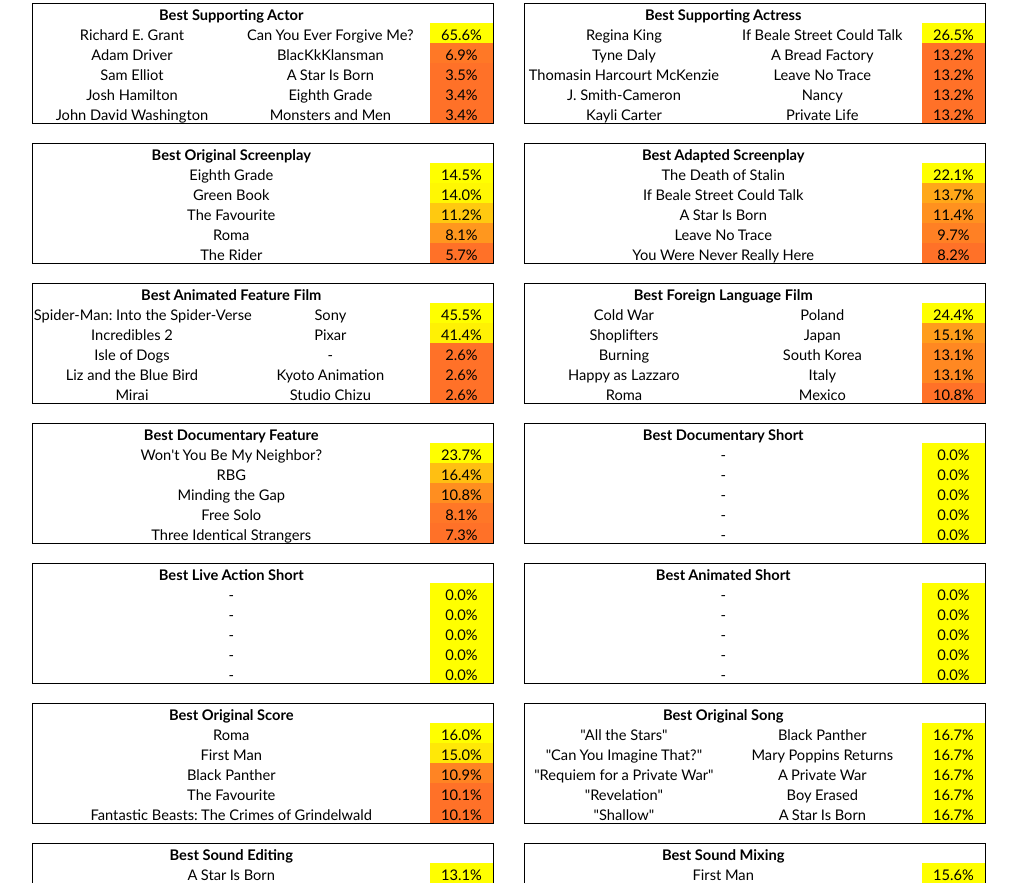
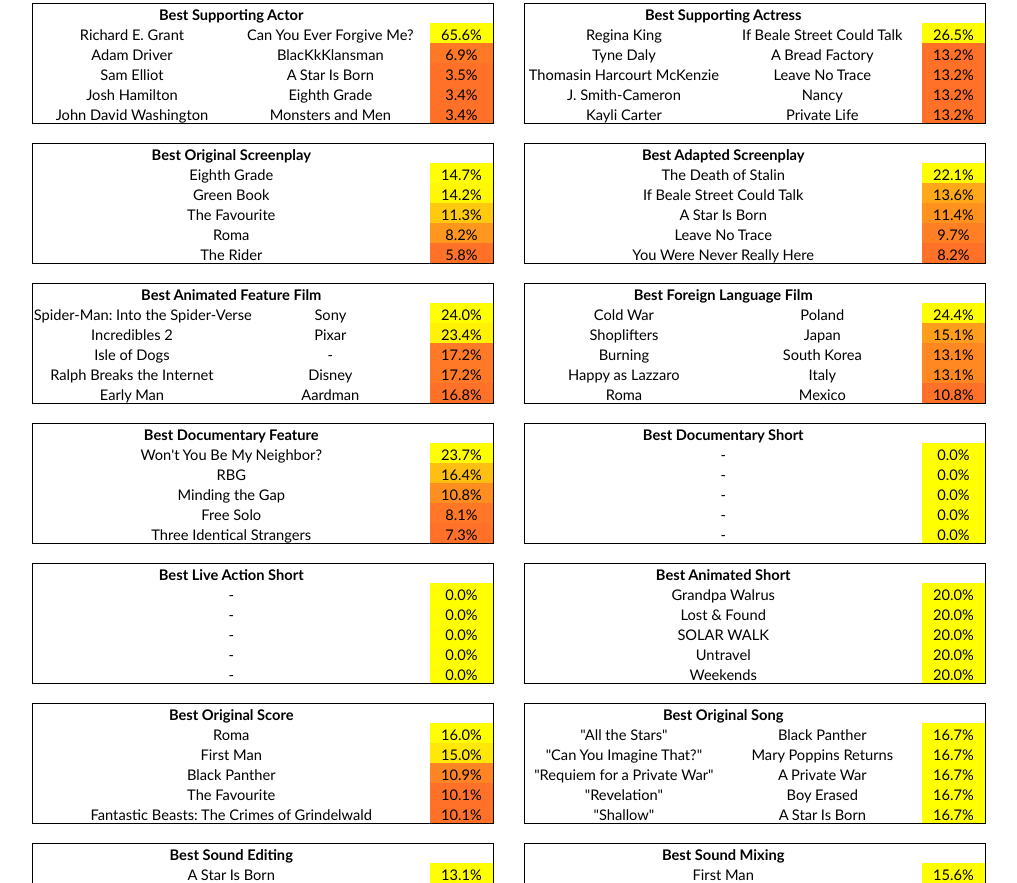
Before and after one commit to pinguinoEO/pinguinoeo.github.io, a plain HTML site: page oscars_2019.htm in a window 1280 px wide. Shown: the part 391-1274 px from the top of the page, without its empty margins (131-1148 px from the left). Drawn offline with Linux system fonts and the light colour scheme.

Commit message:
Annie Noms

```diff
--- a/oscars_2019.htm
+++ b/oscars_2019.htm
@@ -714,7 +714,7 @@
   <td class=xl7216248 style='font-size:11.0pt;color:black;font-weight:400;
   text-decoration:none;text-underline-style:none;text-line-through:none;
   font-family:Calibri;border-top:none;border-right:.5pt solid windowtext;
-  border-bottom:none;border-left:none;background:yellow;mso-pattern:black none'>14.5%</td>
+  border-bottom:none;border-left:none;background:yellow;mso-pattern:black none'>14.7%</td>
   <td class=xl1516248></td>
   <td colspan=2 class=xl6316248 align=center>The Death of Stalin</td>
   <td class=xl7216248 style='font-size:11.0pt;color:black;font-weight:400;
@@ -729,13 +729,13 @@
   <td class=xl7216248 style='font-size:11.0pt;color:black;font-weight:400;
   text-decoration:none;text-underline-style:none;text-line-through:none;
   font-family:Calibri;border-top:none;border-right:.5pt solid windowtext;
-  border-bottom:none;border-left:none;background:#FFF703;mso-pattern:black none'>14.0%</td>
+  border-bottom:none;border-left:none;background:#FFF703;mso-pattern:black none'>14.2%</td>
   <td class=xl1516248></td>
   <td colspan=2 class=xl6316248 align=center>If Beale Street Could Talk</td>
   <td class=xl7216248 style='font-size:11.0pt;color:black;font-weight:400;
   text-decoration:none;text-underline-style:none;text-line-through:none;
   font-family:Calibri;border-top:none;border-right:.5pt solid windowtext;
-  border-bottom:none;border-left:none;background:#FFA819;mso-pattern:black none'>13.7%</td>
+  border-bottom:none;border-left:none;background:#FFA819;mso-pattern:black none'>13.6%</td>
   <td class=xl1516248></td>
  </tr>
  <tr height=20 style='height:15.0pt'>
@@ -744,7 +744,7 @@
   <td class=xl7216248 style='font-size:11.0pt;color:black;font-weight:400;
   text-decoration:none;text-underline-style:none;text-line-through:none;
   font-family:Calibri;border-top:none;border-right:.5pt solid windowtext;
-  border-bottom:none;border-left:none;background:#FFC910;mso-pattern:black none'>11.2%</td>
+  border-bottom:none;border-left:none;background:#FFC910;mso-pattern:black none'>11.3%</td>
   <td class=xl1516248></td>
   <td colspan=2 class=xl6316248 align=center>A Star Is Born</td>
   <td class=xl7216248 style='font-size:11.0pt;color:black;font-weight:400;
@@ -759,7 +759,7 @@
   <td class=xl7216248 style='font-size:11.0pt;color:black;font-weight:400;
   text-decoration:none;text-underline-style:none;text-line-through:none;
   font-family:Calibri;border-top:none;border-right:.5pt solid windowtext;
-  border-bottom:none;border-left:none;background:#FF971E;mso-pattern:black none'>8.1%</td>
+  border-bottom:none;border-left:none;background:#FF971E;mso-pattern:black none'>8.2%</td>
   <td class=xl1516248></td>
   <td colspan=2 class=xl6316248 align=center>Leave No Trace</td>
   <td class=xl7216248 style='font-size:11.0pt;color:black;font-weight:400;
@@ -775,7 +775,7 @@
   text-decoration:none;text-underline-style:none;text-line-through:none;
   font-family:Calibri;border-top:none;border-right:.5pt solid windowtext;
   border-bottom:.5pt solid windowtext;border-left:none;background:#FF7128;
-  mso-pattern:black none'>5.7%</td>
+  mso-pattern:black none'>5.8%</td>
   <td class=xl1516248></td>
   <td colspan=2 class=xl6916248 align=center>You Were Never Really Here</td>
   <td class=xl7416248 style='font-size:11.0pt;color:black;font-weight:400;
@@ -812,7 +812,7 @@
   <td class=xl7216248 style='font-size:11.0pt;color:black;font-weight:400;
   text-decoration:none;text-underline-style:none;text-line-through:none;
   font-family:Calibri;border-top:none;border-right:.5pt solid windowtext;
-  border-bottom:none;border-left:none;background:yellow;mso-pattern:black none'>45.5%</td>
+  border-bottom:none;border-left:none;background:yellow;mso-pattern:black none'>24.0%</td>
   <td class=xl1516248></td>
   <td class=xl6316248 align=center>Cold War</td>
   <td class=xl6416248 align=center>Poland</td>
@@ -829,7 +829,7 @@
   <td class=xl7216248 style='font-size:11.0pt;color:black;font-weight:400;
   text-decoration:none;text-underline-style:none;text-line-through:none;
   font-family:Calibri;border-top:none;border-right:.5pt solid windowtext;
-  border-bottom:none;border-left:none;background:#FFF104;mso-pattern:black none'>41.4%</td>
+  border-bottom:none;border-left:none;background:#FFF204;mso-pattern:black none'>23.4%</td>
   <td class=xl1516248></td>
   <td class=xl6316248 align=center>Shoplifters</td>
   <td class=xl6416248 align=center>Japan</td>
@@ -846,7 +846,7 @@
   <td class=xl7216248 style='font-size:11.0pt;color:black;font-weight:400;
   text-decoration:none;text-underline-style:none;text-line-through:none;
   font-family:Calibri;border-top:none;border-right:.5pt solid windowtext;
-  border-bottom:none;border-left:none;background:#FF7128;mso-pattern:black none'>2.6%</td>
+  border-bottom:none;border-left:none;background:#FF7926;mso-pattern:black none'>17.2%</td>
   <td class=xl1516248></td>
   <td class=xl6316248 align=center>Burning</td>
   <td class=xl6416248 align=center>South Korea</td>
@@ -858,12 +858,12 @@
  </tr>
  <tr height=20 style='height:15.0pt'>
   <td height=20 class=xl1516248 style='height:15.0pt'></td>
-  <td class=xl6316248 align=center>Liz and the Blue Bird</td>
-  <td class=xl6416248 align=center>Kyoto Animation</td>
-  <td class=xl7216248 style='font-size:11.0pt;color:black;font-weight:400;
-  text-decoration:none;text-underline-style:none;text-line-through:none;
-  font-family:Calibri;border-top:none;border-right:.5pt solid windowtext;
-  border-bottom:none;border-left:none;background:#FF7128;mso-pattern:black none'>2.6%</td>
+  <td class=xl6316248 align=center>Ralph Breaks the Internet</td>
+  <td class=xl6416248 align=center>Disney</td>
+  <td class=xl7216248 style='font-size:11.0pt;color:black;font-weight:400;
+  text-decoration:none;text-underline-style:none;text-line-through:none;
+  font-family:Calibri;border-top:none;border-right:.5pt solid windowtext;
+  border-bottom:none;border-left:none;background:#FF7926;mso-pattern:black none'>17.2%</td>
   <td class=xl1516248></td>
   <td class=xl6316248 align=center>Happy as Lazzaro</td>
   <td class=xl6416248 align=center>Italy</td>
@@ -875,13 +875,13 @@
  </tr>
  <tr height=20 style='height:15.0pt'>
   <td height=20 class=xl1516248 style='height:15.0pt'></td>
-  <td class=xl6916248 align=center>Mirai</td>
-  <td class=xl6716248 align=center>Studio Chizu</td>
-  <td class=xl7416248 style='font-size:11.0pt;color:black;font-weight:400;
-  text-decoration:none;text-underline-style:none;text-line-through:none;
-  font-family:Calibri;border-top:none;border-right:.5pt solid windowtext;
-  border-bottom:.5pt solid windowtext;border-left:none;background:#FF7128;
-  mso-pattern:black none'>2.6%</td>
+  <td class=xl6916248 align=center>Early Man</td>
+  <td class=xl6716248 align=center>Aardman</td>
+  <td class=xl7416248 style='font-size:11.0pt;color:black;font-weight:400;
+  text-decoration:none;text-underline-style:none;text-line-through:none;
+  font-family:Calibri;border-top:none;border-right:.5pt solid windowtext;
+  border-bottom:.5pt solid windowtext;border-left:none;background:#FF7128;
+  mso-pattern:black none'>16.8%</td>
   <td class=xl1516248></td>
   <td class=xl6916248 align=center>Roma</td>
   <td class=xl6716248 align=center>Mexico</td>
@@ -1017,12 +1017,27 @@
   font-family:Calibri;border-top:none;border-right:.5pt solid windowtext;
   border-bottom:none;border-left:none;background:yellow;mso-pattern:black none'>0.0%</td>
   <td class=xl1516248></td>
+  <td colspan=2 class=xl6316248 align=center>Grandpa Walrus</td>
+  <td class=xl7216248 style='font-size:11.0pt;color:black;font-weight:400;
+  text-decoration:none;text-underline-style:none;text-line-through:none;
+  font-family:Calibri;border-top:none;border-right:.5pt solid windowtext;
+  border-bottom:none;border-left:none;background:yellow;mso-pattern:black none'>20.0%</td>
+  <td class=xl1516248></td>
+ </tr>
+ <tr height=20 style='height:15.0pt'>
+  <td height=20 class=xl1516248 style='height:15.0pt'></td>
   <td colspan=2 class=xl6316248 align=center>-</td>
   <td class=xl7216248 style='font-size:11.0pt;color:black;font-weight:400;
   text-decoration:none;text-underline-style:none;text-line-through:none;
   font-family:Calibri;border-top:none;border-right:.5pt solid windowtext;
   border-bottom:none;border-left:none;background:yellow;mso-pattern:black none'>0.0%</td>
   <td class=xl1516248></td>
+  <td colspan=2 class=xl6316248 align=center>Lost &amp; Found</td>
+  <td class=xl7216248 style='font-size:11.0pt;color:black;font-weight:400;
+  text-decoration:none;text-underline-style:none;text-line-through:none;
+  font-family:Calibri;border-top:none;border-right:.5pt solid windowtext;
+  border-bottom:none;border-left:none;background:yellow;mso-pattern:black none'>20.0%</td>
+  <td class=xl1516248></td>
  </tr>
  <tr height=20 style='height:15.0pt'>
   <td height=20 class=xl1516248 style='height:15.0pt'></td>
@@ -1032,41 +1047,26 @@
   font-family:Calibri;border-top:none;border-right:.5pt solid windowtext;
   border-bottom:none;border-left:none;background:yellow;mso-pattern:black none'>0.0%</td>
   <td class=xl1516248></td>
+  <td colspan=2 class=xl6316248 align=center>SOLAR WALK</td>
+  <td class=xl7216248 style='font-size:11.0pt;color:black;font-weight:400;
+  text-decoration:none;text-underline-style:none;text-line-through:none;
+  font-family:Calibri;border-top:none;border-right:.5pt solid windowtext;
+  border-bottom:none;border-left:none;background:yellow;mso-pattern:black none'>20.0%</td>
+  <td class=xl1516248></td>
+ </tr>
+ <tr height=20 style='height:15.0pt'>
+  <td height=20 class=xl1516248 style='height:15.0pt'></td>
   <td colspan=2 class=xl6316248 align=center>-</td>
   <td class=xl7216248 style='font-size:11.0pt;color:black;font-weight:400;
   text-decoration:none;text-underline-style:none;text-line-through:none;
   font-family:Calibri;border-top:none;border-right:.5pt solid windowtext;
   border-bottom:none;border-left:none;background:yellow;mso-pattern:black none'>0.0%</td>
   <td class=xl1516248></td>
- </tr>
- <tr height=20 style='height:15.0pt'>
-  <td height=20 class=xl1516248 style='height:15.0pt'></td>
-  <td colspan=2 class=xl6316248 align=center>-</td>
-  <td class=xl7216248 style='font-size:11.0pt;color:black;font-weight:400;
-  text-decoration:none;text-underline-style:none;text-line-through:none;
-  font-family:Calibri;border-top:none;border-right:.5pt solid windowtext;
-  border-bottom:none;border-left:none;background:yellow;mso-pattern:black none'>0.0%</td>
-  <td class=xl1516248></td>
-  <td colspan=2 class=xl6316248 align=center>-</td>
-  <td class=xl7216248 style='font-size:11.0pt;color:black;font-weight:400;
-  text-decoration:none;text-underline-style:none;text-line-through:none;
-  font-family:Calibri;border-top:none;border-right:.5pt solid windowtext;
-  border-bottom:none;border-left:none;background:yellow;mso-pattern:black none'>0.0%</td>
-  <td class=xl1516248></td>
- </tr>
- <tr height=20 style='height:15.0pt'>
-  <td height=20 class=xl1516248 style='height:15.0pt'></td>
-  <td colspan=2 class=xl6316248 align=center>-</td>
-  <td class=xl7216248 style='font-size:11.0pt;color:black;font-weight:400;
-  text-decoration:none;text-underline-style:none;text-line-through:none;
-  font-family:Calibri;border-top:none;border-right:.5pt solid windowtext;
-  border-bottom:none;border-left:none;background:yellow;mso-pattern:black none'>0.0%</td>
-  <td class=xl1516248></td>
-  <td colspan=2 class=xl6316248 align=center>-</td>
-  <td class=xl7216248 style='font-size:11.0pt;color:black;font-weight:400;
-  text-decoration:none;text-underline-style:none;text-line-through:none;
-  font-family:Calibri;border-top:none;border-right:.5pt solid windowtext;
-  border-bottom:none;border-left:none;background:yellow;mso-pattern:black none'>0.0%</td>
+  <td colspan=2 class=xl6316248 align=center>Untravel</td>
+  <td class=xl7216248 style='font-size:11.0pt;color:black;font-weight:400;
+  text-decoration:none;text-underline-style:none;text-line-through:none;
+  font-family:Calibri;border-top:none;border-right:.5pt solid windowtext;
+  border-bottom:none;border-left:none;background:yellow;mso-pattern:black none'>20.0%</td>
   <td class=xl1516248></td>
  </tr>
  <tr height=20 style='height:15.0pt'>
@@ -1078,12 +1078,12 @@
   border-bottom:.5pt solid windowtext;border-left:none;background:yellow;
   mso-pattern:black none'>0.0%</td>
   <td class=xl1516248></td>
-  <td colspan=2 class=xl6916248 align=center>-</td>
+  <td colspan=2 class=xl6916248 align=center>Weekends</td>
   <td class=xl7416248 style='font-size:11.0pt;color:black;font-weight:400;
   text-decoration:none;text-underline-style:none;text-line-through:none;
   font-family:Calibri;border-top:none;border-right:.5pt solid windowtext;
   border-bottom:.5pt solid windowtext;border-left:none;background:yellow;
-  mso-pattern:black none'>0.0%</td>
+  mso-pattern:black none'>20.0%</td>
   <td class=xl1516248></td>
  </tr>
  <tr height=20 style='height:15.0pt'>
```
